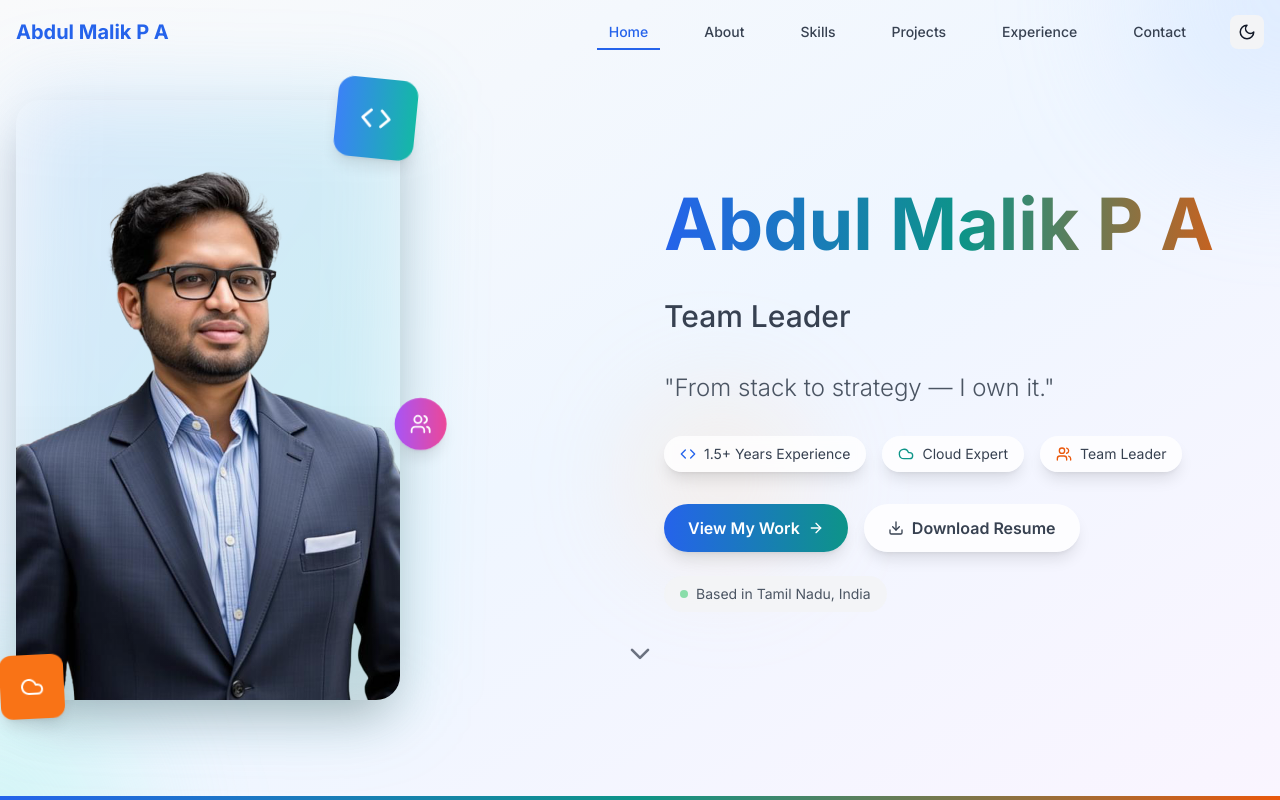
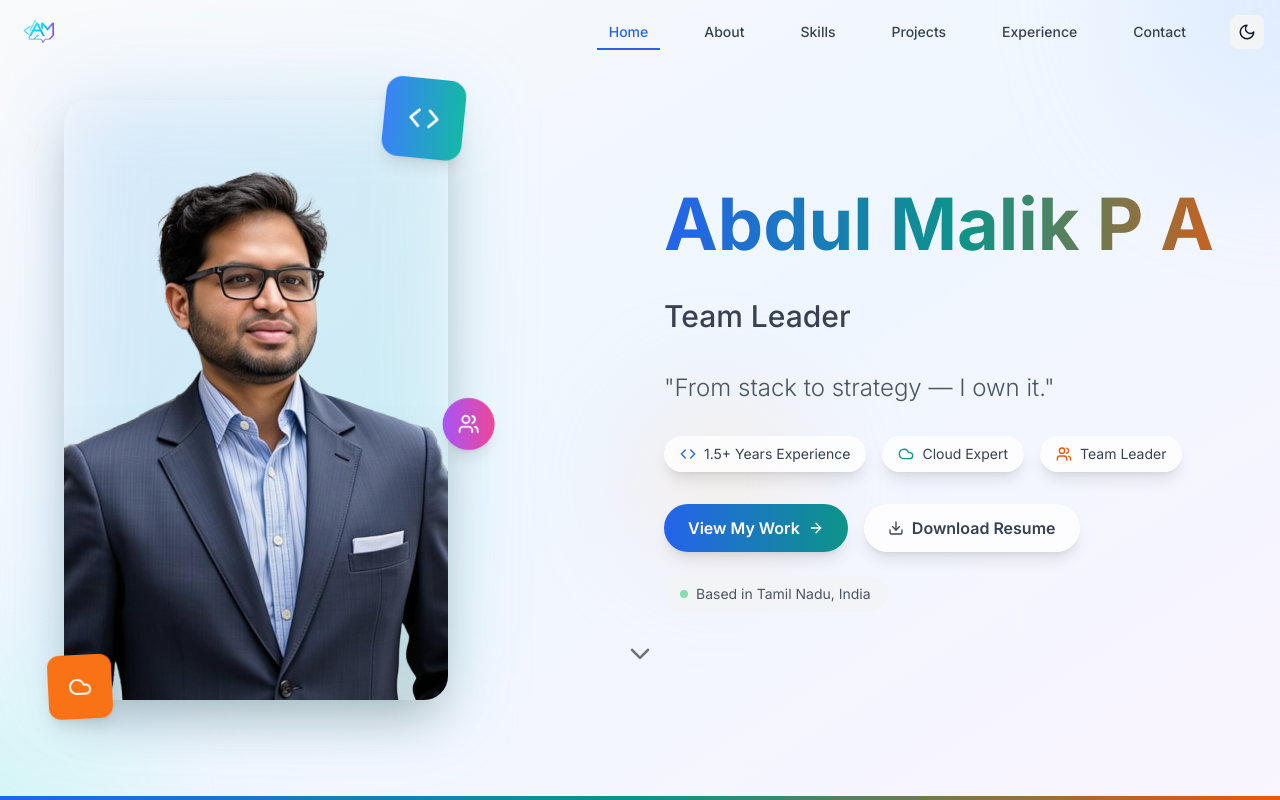
Before and after one commit to abdulmalik0602/abdulmalik, a React (Vite) app: page / in a window 1280 px wide. Shown: the top 800 px of the page. Built offline with nearby package versions, Linux system fonts and the light colour scheme.

Commit message:
Logo Update

```diff
--- a/index.html
+++ b/index.html
@@ -2,7 +2,7 @@
 <html lang="en">
   <head>
     <meta charset="UTF-8" />
-    <link rel="icon" type="image/png" href="/abdulmalik1.png" />
+    <link rel="icon" type="image/png" href="/logo.png" />
     <meta name="viewport" content="width=device-width, initial-scale=1.0" />
     <title>Abdul Malik P A - Full Stack Developer</title>
     <meta name="description" content="Full Stack Developer | Cloud Native Enthusiast | Team Leader with 1.5+ years experience in Java, Spring Boot, Flutter, AWS, and GCP">
--- a/src/components/Footer.tsx
+++ b/src/components/Footer.tsx
@@ -53,9 +53,12 @@ const Footer: React.FC = () => {
             viewport={{ once: true }}
             transition={{ duration: 0.6 }}
           >
-            <h3 className="text-2xl font-bold mb-4 bg-gradient-to-r from-primary-400 to-secondary-400 bg-clip-text text-transparent">
-              Abdul Malik P A
-            </h3>
+            <div className="flex items-center gap-3 mb-4">
+              <img src="/logo.png" alt="Logo" className="h-12 w-12 object-contain" />
+              <h3 className="text-2xl font-bold bg-gradient-to-r from-primary-400 to-secondary-400 bg-clip-text text-transparent">
+                Abdul Malik P A
+              </h3>
+            </div>
             <p className="text-gray-400 mb-6 leading-relaxed">
               Full Stack Developer passionate about creating innovative solutions and
               leading teams to deliver exceptional results. Specializing in cloud-native
--- a/src/components/Hero.tsx
+++ b/src/components/Hero.tsx
@@ -74,7 +74,7 @@ const Hero: React.FC = () => {
             initial={{ opacity: 0, x: -50 }}
             animate={{ opacity: 1, x: 0 }}
             transition={{ duration: 0.8, delay: 0.2 }}
-            className="flex justify-center lg:justify-start order-2 lg:order-1"
+            className="flex justify-center lg:justify-start order-2 lg:order-1 lg:ml-12"
           >
             <div className="relative">
               {/* Background decoration */}
--- a/src/components/Navigation.tsx
+++ b/src/components/Navigation.tsx
@@ -40,11 +40,10 @@ const Navigation: React.FC<NavigationProps> = ({ activeSection }) => {
 
   return (
     <motion.nav
-      className={`fixed top-0 left-0 right-0 z-50 transition-all duration-300 ${
-        scrolled
+      className={`fixed top-0 left-0 right-0 z-50 transition-all duration-300 ${scrolled
           ? 'bg-white/90 dark:bg-gray-900/90 backdrop-blur-sm shadow-lg'
           : 'bg-transparent'
-      }`}
+        }`}
       initial={{ y: -100 }}
       animate={{ y: 0 }}
       transition={{ duration: 0.5 }}
@@ -52,10 +51,15 @@ const Navigation: React.FC<NavigationProps> = ({ activeSection }) => {
       <div className="container mx-auto px-4">
         <div className="flex items-center justify-between h-16">
           <motion.div
-            className="text-xl font-bold text-primary-600 dark:text-primary-400"
+            className="flex items-center space-x-2 text-xl font-bold text-primary-600 dark:text-primary-400"
             whileHover={{ scale: 1.05 }}
           >
-            Abdul Malik P A
+            <img
+              src="/logo.png" // replace with your actual image path
+              alt="Logo"
+              className="h-15 w-12 object-contain"
+            />
+
           </motion.div>
 
           {/* Desktop Navigation */}
@@ -64,11 +68,10 @@ const Navigation: React.FC<NavigationProps> = ({ activeSection }) => {
               <motion.button
                 key={item.id}
                 onClick={() => scrollToSection(item.id)}
-                className={`relative px-3 py-2 text-sm font-medium transition-colors ${
-                  activeSection === item.id
+                className={`relative px-3 py-2 text-sm font-medium transition-colors ${activeSection === item.id
                     ? 'text-primary-600 dark:text-primary-400'
                     : 'text-gray-700 dark:text-gray-300 hover:text-primary-600 dark:hover:text-primary-400'
-                }`}
+                  }`}
                 whileHover={{ scale: 1.05 }}
                 whileTap={{ scale: 0.95 }}
               >
@@ -124,11 +127,10 @@ const Navigation: React.FC<NavigationProps> = ({ activeSection }) => {
               <motion.button
                 key={item.id}
                 onClick={() => scrollToSection(item.id)}
-                className={`block w-full text-left px-4 py-2 rounded-lg transition-colors ${
-                  activeSection === item.id
+                className={`block w-full text-left px-4 py-2 rounded-lg transition-colors ${activeSection === item.id
                     ? 'bg-primary-100 dark:bg-primary-900 text-primary-600 dark:text-primary-400'
                     : 'hover:bg-gray-100 dark:hover:bg-gray-800'
-                }`}
+                  }`}
                 whileHover={{ x: 5 }}
               >
                 {item.label}
```
Also changed, not shown: logo.png (added).
